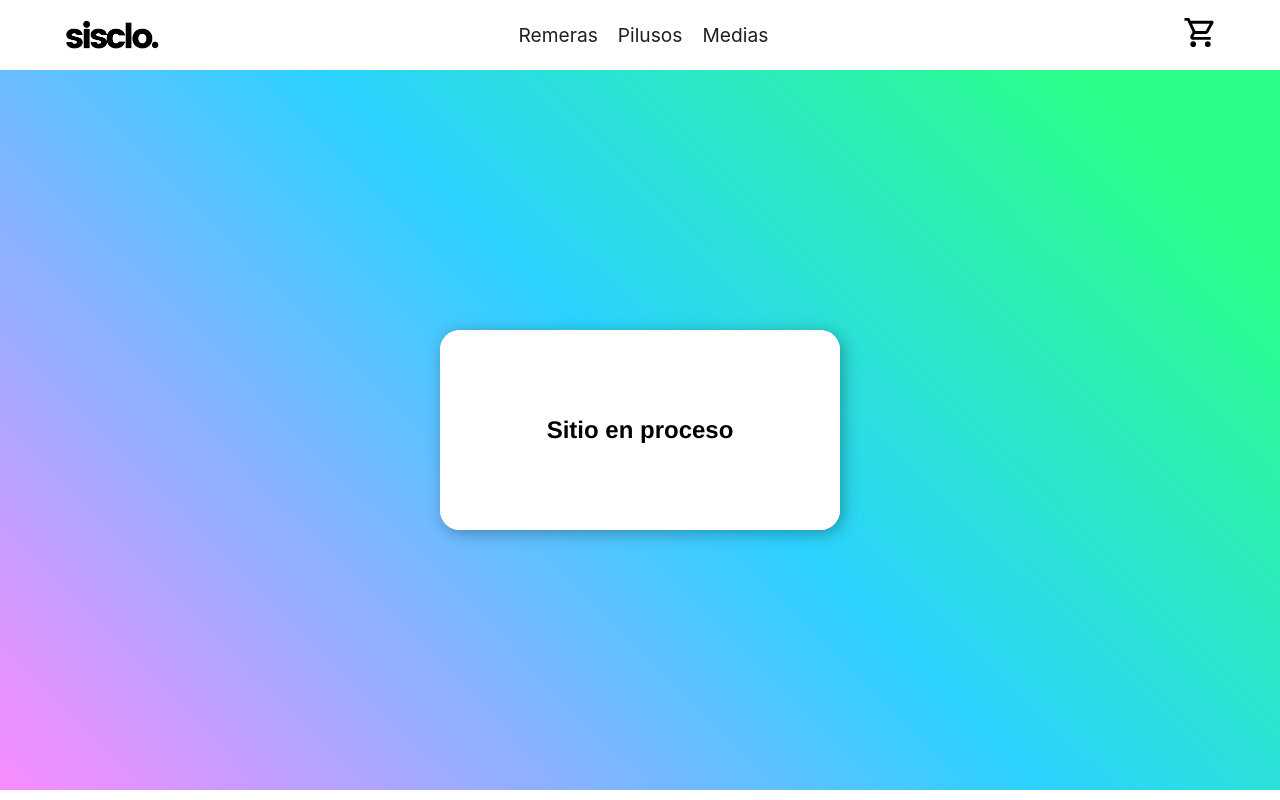
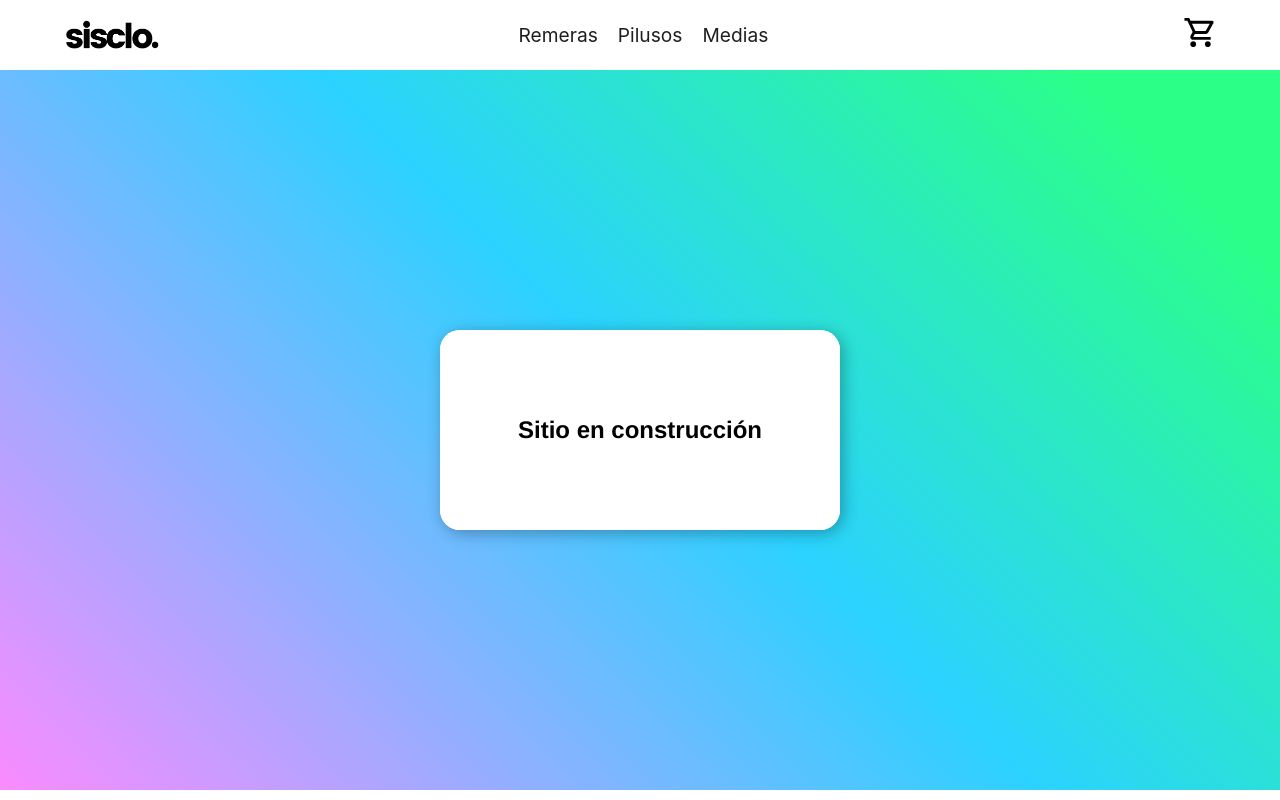
Before and after one commit to felipelerner/naon, a React (Create React App) app: page / in a window 1280 px wide. Built offline with nearby package versions, Linux system fonts and the light colour scheme.

Commit message:
correccion en props

```diff
--- a/src/App.js
+++ b/src/App.js
@@ -10,7 +10,7 @@ export default class App extends React.Component {
     return(
       <div>
       <NavBar />
-      <ItemListContainer />
+      <ItemListContainer greeting="Sitio en construcción" />
       </div>
     )
   }
--- a/src/components/itemListContainer/ItemListContainer.js
+++ b/src/components/itemListContainer/ItemListContainer.js
@@ -7,7 +7,7 @@ export default function ItemListContainer(props){
 
     return (
         <div className="home_bg">
-        <MessageCard title="Sitio en proceso" />
+        <MessageCard title = {props.greeting} />
         </div>
       );
 }
--- a/src/components/messageCard/MessageCard.js
+++ b/src/components/messageCard/MessageCard.js
@@ -1,4 +1,5 @@
 import React from 'react';
+import ItemListContainer from '../itemListContainer/ItemListContainer';
 import './MessageCard.css';
 
 
```
